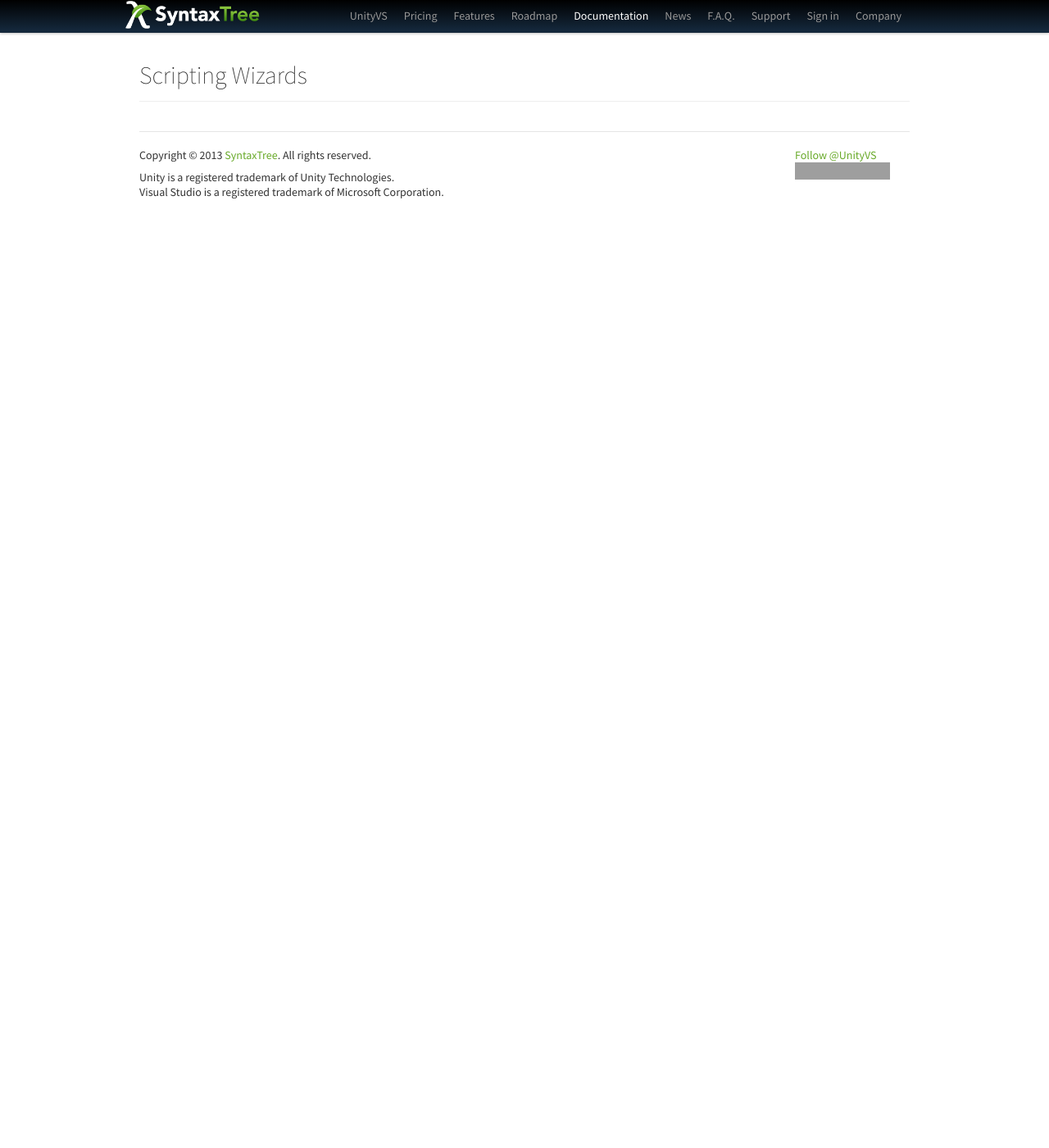
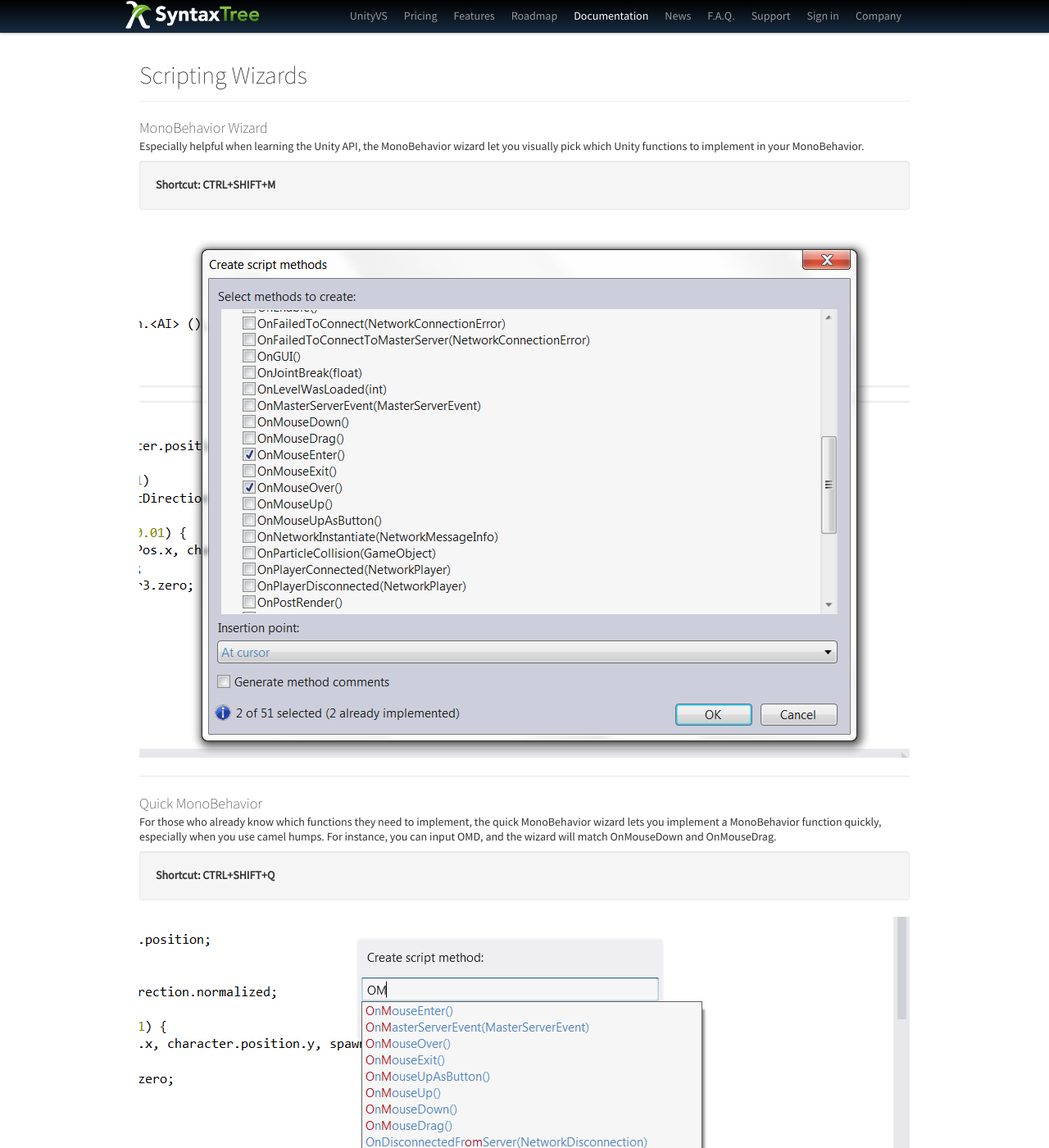
Before and after one commit to syntaxtree/unityvs.com, a Jekyll site: the page built from documentation/wizards/index.html, in a window 1280 px wide and 1400 px high. Shown: the whole window at 82% size. Built offline with Jekyll 4.4.1, drawn with Linux system fonts in a browser that asks for light colours; comment, search, counter and statistics services are not loaded; grey boxes are pictures that could not be loaded.

Commit message:
Work on documentation

```diff
--- a/documentation/index.html
+++ b/documentation/index.html
@@ -28,6 +28,7 @@
         <li><a href="/documentation/project-explorer">Project Explorer</a></li>
         <li><a href="/documentation/connection">Connection between Visual Studio and Unity</a></li>
         <li><a href="/documentation/error-list">Error List Synchronization</a></li>
+        <li><a href="/documentation/unity-documentation">Unity Documentation Access</a></li>
         <li><a href="/documentation/wizards">Scripting Wizards</a></li>
         <li><a href="/documentation/navigation">Script Navigation</a></li>
         <li class="nav-header">Programming UnityVS</li>
--- a/documentation/player-debugging/index.html
+++ b/documentation/player-debugging/index.html
@@ -1,6 +1,6 @@
 ---
 layout: default
-title: Remote Debugging
+title: Player Debugging
 active: documentation
 ---
 <div class="container">
--- a/documentation/wizards/index.html
+++ b/documentation/wizards/index.html
@@ -9,6 +9,17 @@
       <div class="page-header">
         <h1>Scripting Wizards</h1>
       </div>
+
+      <h3>MonoBehavior Wizard</h3>
+      <p>Especially helpful when learning the Unity API, the MonoBehavior wizard let you visually pick which Unity functions to implement in your MonoBehavior.</p>
+      <p class="well"><b>Shortcut: CTRL+SHIFT+M</b></p>
+      <img src="/screen/wizard-monobehavior.png" />
+      <hr />
+
+      <h3>Quick MonoBehavior</h3>
+      <p>For those who already know which functions they need to implement, the quick MonoBehavior wizard lets you implement a MonoBehavior function quickly, especially when you use camel humps. For instance, you can input OMD, and the wizard will match OnMouseDown and OnMouseDrag.</p>
+      <p class="well"><b>Shortcut: CTRL+SHIFT+Q</b></p>
+      <img src="/screen/wizard-quick-monobehavior.png" />
     </div>
   </div>
 
```
Also changed, not shown: documentation/unity-documentation/index.html (added, +21 -0 lines), screen/doc-highlight.png (added), screen/doc-result.png (added), screen/wizard-monobehavior.png (added), screen/wizard-quick-monobehavior.png (added).
